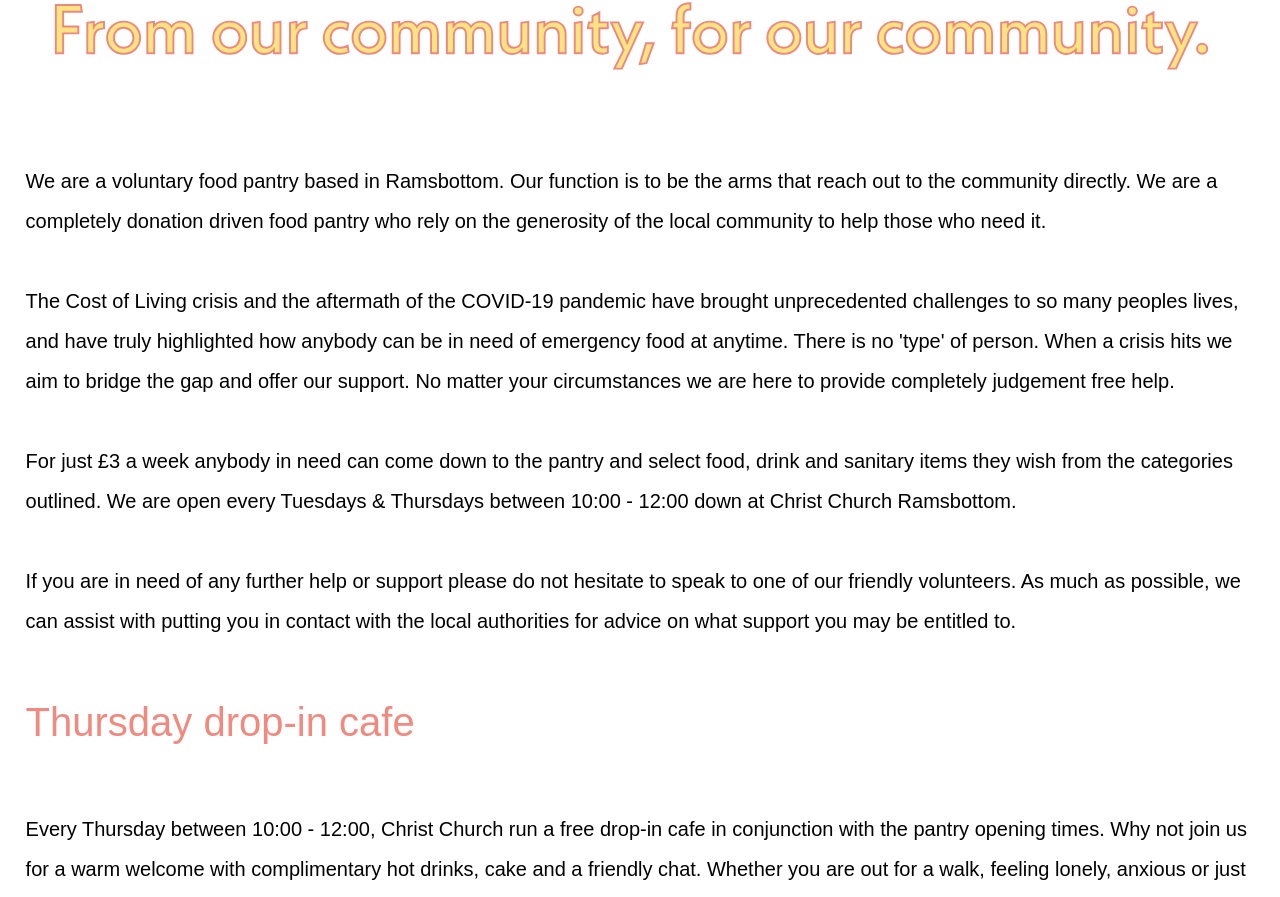
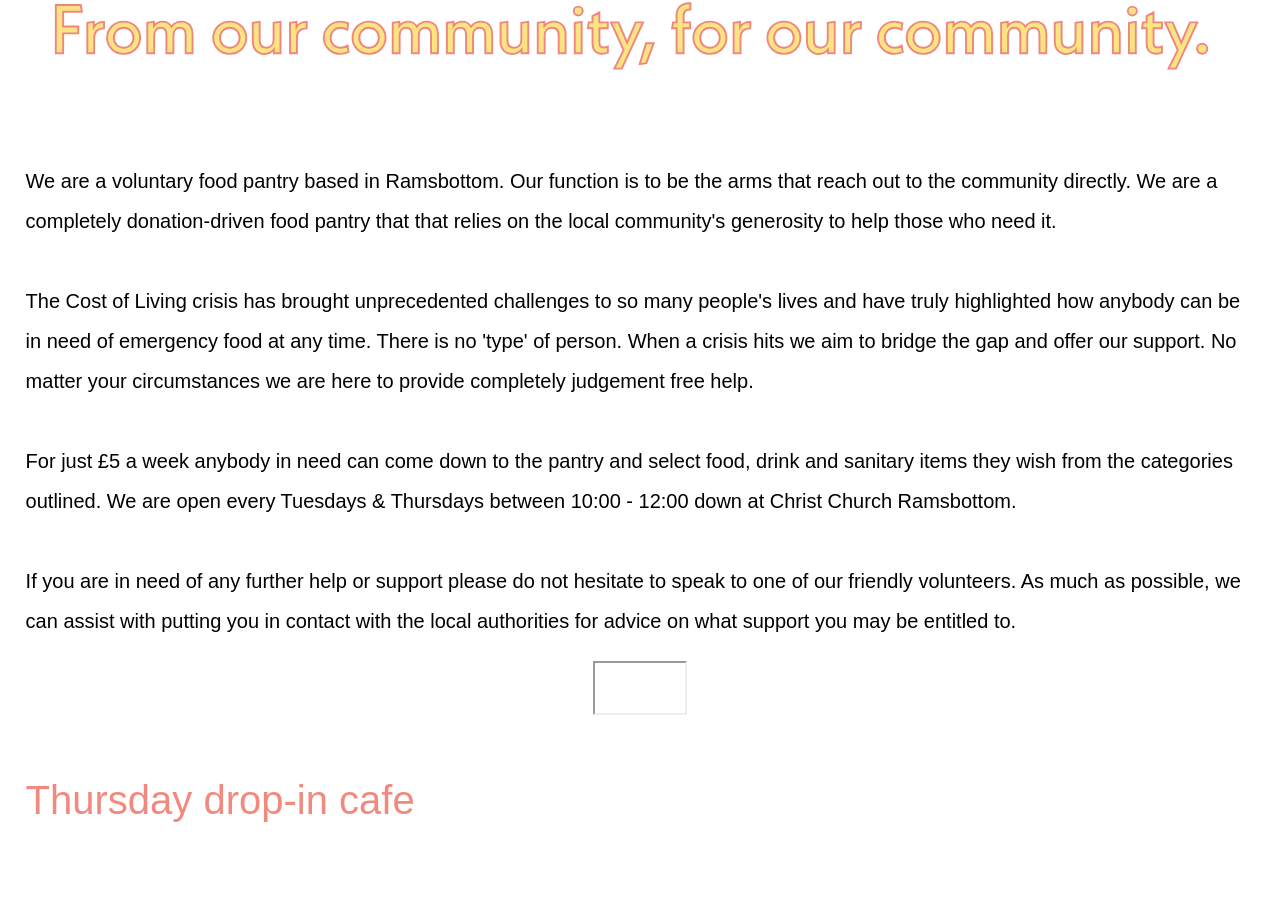
Before and after one commit to jbram-js/ramsbottom-pantry, a React (Create React App) app: page / in a window 1280 px wide. Shown: the part 737-1634 px from the top of the page. Built offline with nearby package versions, Linux system fonts and the light colour scheme; grey boxes are pictures that could not be loaded.

Commit message:
Update About.js
updates

```diff
--- a/src/components/About.js
+++ b/src/components/About.js
@@ -52,19 +52,17 @@ const About = () => {
         <p className="about-p">
           We are a voluntary food pantry based in Ramsbottom. Our function is to
           be the arms that reach out to the community directly. We are a
-          completely donation driven food pantry who rely on the generosity of
-          the local community to help those who need it.
+          completely donation-driven food pantry that that relies on the local community's generosity to help those who need it.
           <br />
           <br />
-          The Cost of Living crisis and the aftermath of the COVID-19 pandemic
-          have brought unprecedented challenges to so many peoples lives, and
+          The Cost of Living crisis has brought unprecedented challenges to so many people's lives and
           have truly highlighted how anybody can be in need of emergency food at
-          anytime. There is no 'type' of person. When a crisis hits we aim to
+          any time. There is no 'type' of person. When a crisis hits we aim to
           bridge the gap and offer our support. No matter your circumstances we
           are here to provide completely judgement free help.
           <br />
           <br />
-          For just £3 a week anybody in need can come down to the pantry and
+          For just £5 a week anybody in need can come down to the pantry and
           select food, drink and sanitary items they wish from the categories
           outlined. We are open every Tuesdays & Thursdays between 10:00 - 12:00
           down at Christ Church Ramsbottom.
@@ -75,6 +73,13 @@ const About = () => {
           possible, we can assist with putting you in contact with the local
           authorities for advice on what support you may be entitled to.
         </p>
+          <div className="about-content">
+          <iframe
+            src="https://drive.google.com/file/d/12P1TJABNydu0UXP85ZwCSN4D8R5-tFSa/view?usp=sharing"
+            width="90vw"
+            height="50vh"
+          />
+        </div>
         <h1>Thursday drop-in cafe</h1>
         <br />
         <p className="about-p">
```
